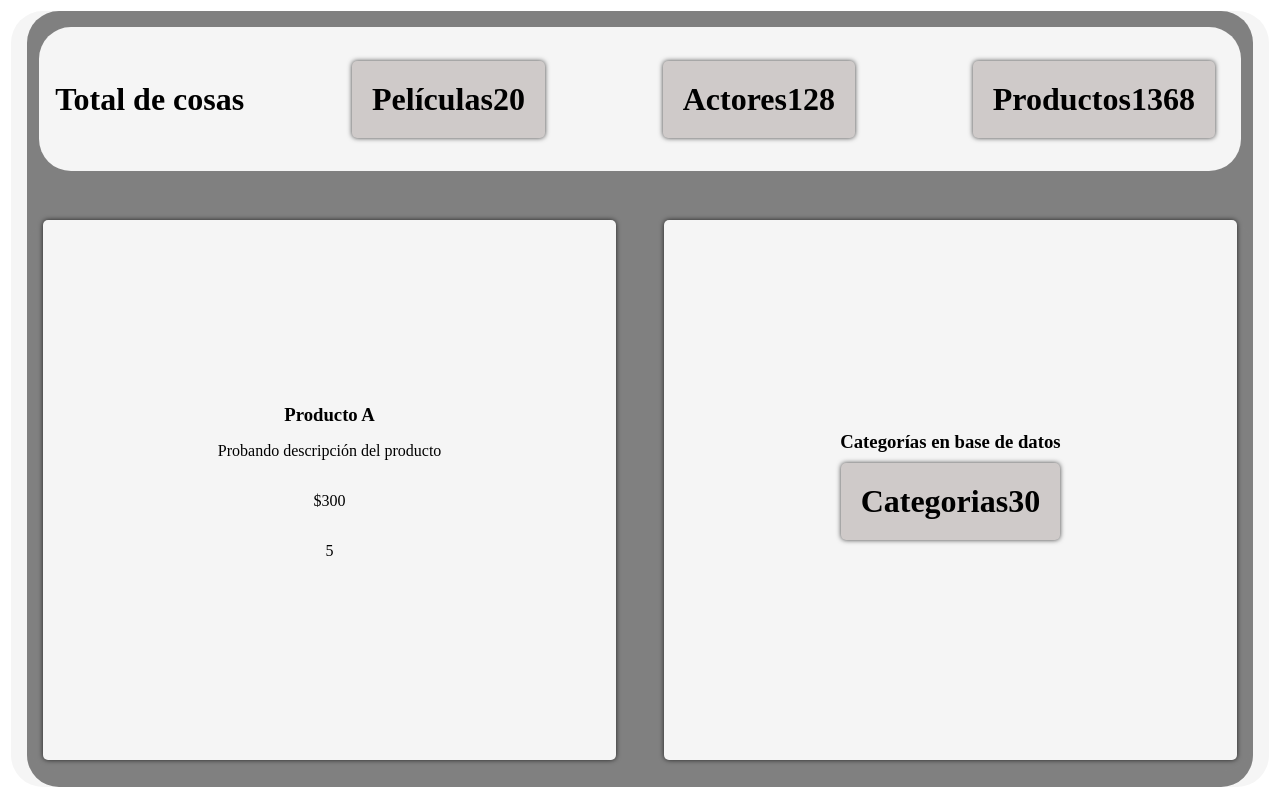
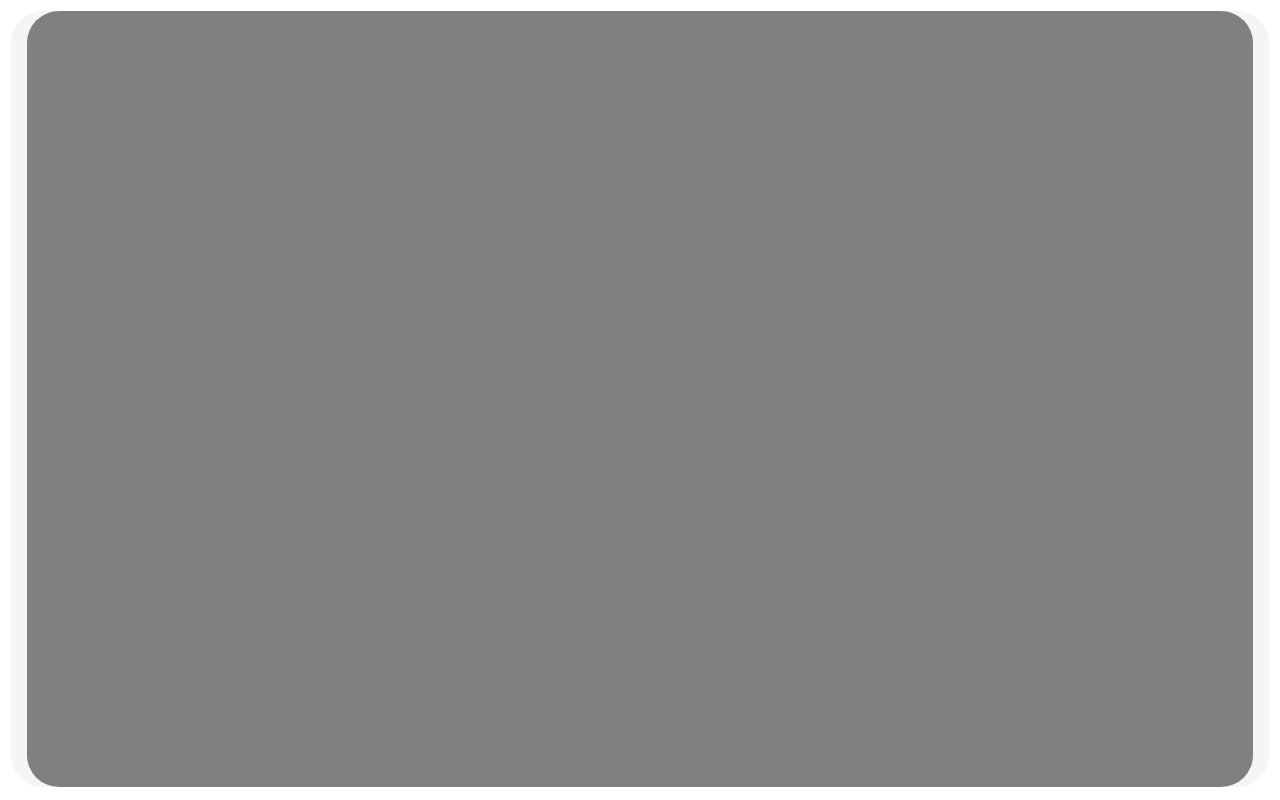
Before and after one commit to TheStealer/Dashboard, a React (Create React App) app: page / in a window 1280 px wide. Built offline with nearby package versions, Linux system fonts and the light colour scheme.

Commit message:
Finalizando dashboard

```diff
--- a/package.json
+++ b/package.json
@@ -9,6 +9,7 @@
     "react": "^17.0.2",
     "react-dom": "^17.0.2",
     "react-icons": "^4.2.0",
+    "react-router-dom": "^5.3.0",
     "react-scripts": "4.0.3",
     "styled-components": "^5.3.1",
     "web-vitals": "^1.1.2"
--- a/src/components/Cards.jsx
+++ b/src/components/Cards.jsx
@@ -1,11 +1,53 @@
-import React from "react";
+import React,{ useState, useEffect } from "react";
 import styled from "styled-components";
 
 function Cards(props) {
+    const [products, setProducts] = useState([]);
+    const [totales,setTotals] = useState([]);
+    useEffect(() => {
+        if (props.cosa === "products") {
+            console.log("fetch to products api")
+            fetch("https://grupo-1-games.herokuapp.com/api/products")
+                .then((res) => res.json())
+                .then(data => {
+                    console.log(data.data)
+                    setProducts(data.data)
+                    setTotals(data.meta.total)
+                })
+                .catch((err) => console.log(err));
+        } else if (props.cosa === "categories") {
+            console.log("fetch to categories api")
+            fetch(`https://grupo-1-games.herokuapp.com/api/products/listCategories`)
+                .then(res => res.json())
+                .then(data => {
+                    console.log(data)
+                    setProducts(data.data)
+                    setTotals(data.meta.total)
+                })
+                .catch((err) => console.log(err));
+        }
+        else if (props.cosa === "users") {
+            console.log("fetch to users api")
+            fetch("https://grupo-1-games.herokuapp.com/api/users")
+                .then(res => res.json())
+                .then(data => {
+                    console.log(data)
+                    setProducts(data.data)
+                    setTotals(data.meta.total)
+                })
+                .catch((err) => console.log(err));
+        }
+    }, []);
+
+    let contador = 0;
+    products.map((product, i) => {
+        contador = i + 1;
+    });
+
     return (
         <CardContainer>
-            <h1>{props.titulo}</h1>
-            <h1 className="cantidad">{props.cantidad}</h1>
+            <h1>{props.cosa}</h1>
+            <h1>{contador}</h1>
         </CardContainer>
     );
 }
@@ -15,12 +57,15 @@ const CardContainer = styled.div`
     flex-direction: row;
     background-color: #f5f5f5;
     border-radius: 5px;
-    padding: 20px;
-    margin: 10px;
+    padding: 10px;
+    margin: 0px;
+    min-width: 200px;
+    max-width: 500px;
     justify-content: space-between;
     align-items: center;
     box-shadow: 0px 0px 5px 0px rgba(0,0,0,0.75);
     background-color: hsl(1, 5%, 80%);
+    gap: 10px;
 `;
 
 export default Cards;
--- a/src/components/HeaderContainer.jsx
+++ b/src/components/HeaderContainer.jsx
@@ -5,24 +5,23 @@ function HeaderContainer(props) {
   return (
     <HeaderContainerStyled>
           <h1>{props.title}</h1>
+          <CardsContainer>
           <Cards
-              titulo="Películas"
-              cantidad="20"
-          />
-          <Cards
-              titulo="Actores"
-              cantidad="128"
-          />
-          <Cards
-              titulo="Productos"
-              cantidad="1368"
-          />
+              cosa={props.cosa}
+                          />
+                <Cards
+              cosa={"categories"}
+                          />
+                <Cards
+              cosa={"users"}
+                                />
+          </CardsContainer>
     </HeaderContainerStyled>
     );
 }
 const HeaderContainerStyled = styled.div`
         display: flex;
-        flex-direction: rows;
+        flex-direction: column;
         justify-content: space-between;
         align-items: center;
         padding: 1rem;
@@ -32,4 +31,12 @@ const HeaderContainerStyled = styled.div`
         width: 98%;
         height: 10rem;
         `;
+const CardsContainer = styled.div`
+        display: flex;
+        flex-direction: row;
+        justify-content: space-between;
+        align-items: center;
+        width: 100%;
+        height: 100%;
+        `;
 export default HeaderContainer;
--- a/src/components/LeftContainer.jsx
+++ b/src/components/LeftContainer.jsx
@@ -1,14 +1,28 @@
 import React from "react";
 import styled from "styled-components";
-
+import { useState, useEffect } from "react";
+import { useParams } from "react-router-dom";
 function LeftContainer(props) {
+    const [detail, setDetail] = useState([]);
+    const { id }: {id: string} = useParams();
+        console.log(JSON.stringify(id.id));
+    useEffect(() => {
+        fetch(`https://grupo-1-games.herokuapp.com/api/products/detail/${id}`)
+            .then(res => res.json())
+            .then(data => {
+                console.log(data.data)
+                setDetail(data.data)
+            })
+            .catch((err) => console.log(err));
+    }, []);
     return (
         <Container>
-            <h3>{props.productTitle}</h3>
-            <img src={props.image} alt={props.alternative} />
-            <p>{props.description}</p>
-            <p>{props.price}</p>
-            <p>{props.quantity}</p>
+            <h1>{props.title}</h1>
+            <h2>{detail.name}</h2>
+            <h3>{detail.id}</h3>
+            <p>{detail.description}</p>
+            <p>{detail.price}</p>
+            <p>Stock: {detail.stock}</p>
         </Container>
   );
 }
--- a/src/components/MainContent.jsx
+++ b/src/components/MainContent.jsx
@@ -3,19 +3,22 @@ import styled from "styled-components";
 import HeaderContainer from "./HeaderContainer";
 import LeftContainer from "./LeftContainer";
 import RightContainer from "./RightContainer";
+import { Route} from "react-router-dom";
 function MainContent() {
     return (
         <MainContent2>
-            <HeaderContainer
-                title="Total de cosas" />
+            <Route path="/api/products/detail/:id" >
+            <HeaderContainer title="Contenedor de Encabezado" cosa="products" />
+            </Route>
             <MainContent3>
-                <LeftContainer
-                    productTitle="Producto A"
-                    description="Probando descripción del producto"
-                    price="$300"
-                    quantity="5"
-                />
-                <RightContainer title="Categorías en base de datos"/>
+                <Route path="/api/products/detail/:id">
+                    <LeftContainer
+                        title="Contenedor de Productos"
+                    />
+                </Route>
+                <Route path="/api/products/detail/:id" >
+                <RightContainer title="Categorías en base de datos" cosa="categories"/>
+                </Route>
             </MainContent3>
         </MainContent2>
     )}
--- a/src/components/RightContainer.jsx
+++ b/src/components/RightContainer.jsx
@@ -1,14 +1,40 @@
-import React from "react";
+import React,{ useState, useEffect } from "react";
 import styled from "styled-components";
-import Cards from "./Cards";
 function RightContainer(props) {
-    return (
+    const [categorias, setCategorias] = useState([]);
+    const [products, setProducts] = useState([]);
+    useEffect(() => {
+        console.log("fetch to categories api")
+        fetch("https://grupo-1-games.herokuapp.com/api/products/listCategories")
+            .then(res => res.json())
+            .then(data => {
+                console.log(data.data)
+                setCategorias(data.data);
+            });
+            fetch("https://grupo-1-games.herokuapp.com/api/products")
+            .then((res) => res.json())
+            .then(data => {
+                console.log(data.data)
+                setProducts(data.data)
+            })
+            .catch((err) => console.log(err));
+    }, [])
+
+    let numero= products.reduce((i, product) => {
+        return product.id === i
+    }, []);
+    console.log(numero)
+     return (
         <Container>
-            <h3>{props.title}</h3>
-            <Cards
-                titulo="Categorias"
-                cantidad="30"
-            />
+             <h3>{props.title}</h3>
+             {
+                 categorias.map((categoria, i) => (
+                     <CardContainer key={i}>
+                         <h1>{categoria.name}</h1>
+                         <h1>{numero}</h1>
+                     </CardContainer>
+                 )
+                    )}
         </Container>
   );
 }
@@ -25,5 +51,21 @@ const Container = styled.div`
     padding: 10px;
     margin-bottom: 10px;
     box-shadow: 0px 0px 5px 0px rgba(0,0,0,0.75);
+    gap: 10px;
+`;
+const CardContainer = styled.div`
+    display: flex;
+    flex-direction: row;
+    background-color: #f5f5f5;
+    border-radius: 5px;
+    padding: 10px;
+    margin: 0px;
+    min-width: 200px;
+    max-width: 500px;
+    justify-content: space-between;
+    align-items: center;
+    box-shadow: 0px 0px 5px 0px rgba(0,0,0,0.75);
+    background-color: hsl(1, 5%, 80%);
+    gap: 10px;
 `;
 export default RightContainer;
--- a/src/index.js
+++ b/src/index.js
@@ -1,11 +1,11 @@
 import React from "react";
 import ReactDOM from "react-dom";
 import App from "./App";
-
+import { BrowserRouter } from "react-router-dom";
 ReactDOM.render(
-  <React.StrictMode>
+  <BrowserRouter>
     <App />
-  </React.StrictMode>,
+  </BrowserRouter>,
   document.getElementById("root")
 );
 
```
Also changed, not shown: 1 other file (tests, documents, lock files or other folders).
